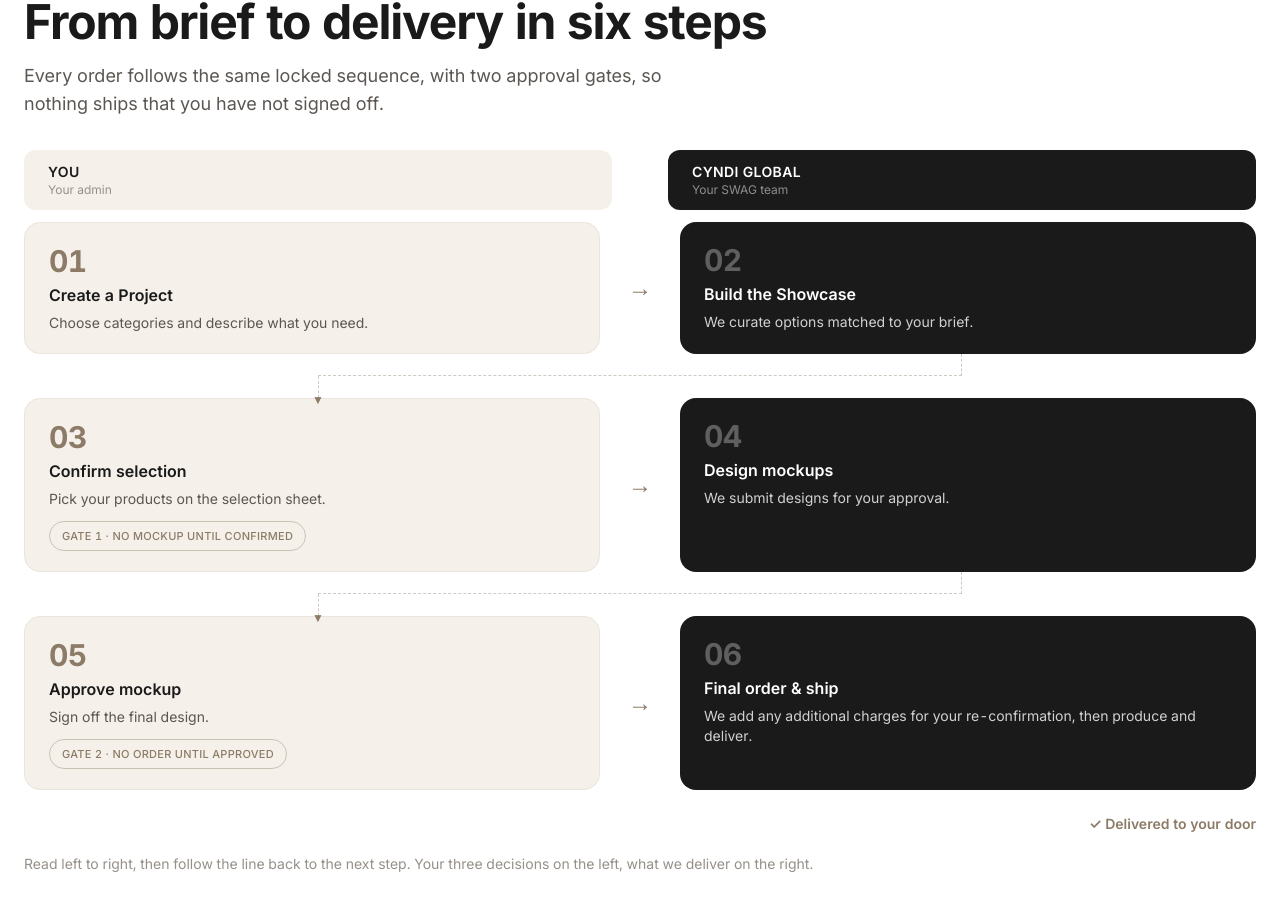
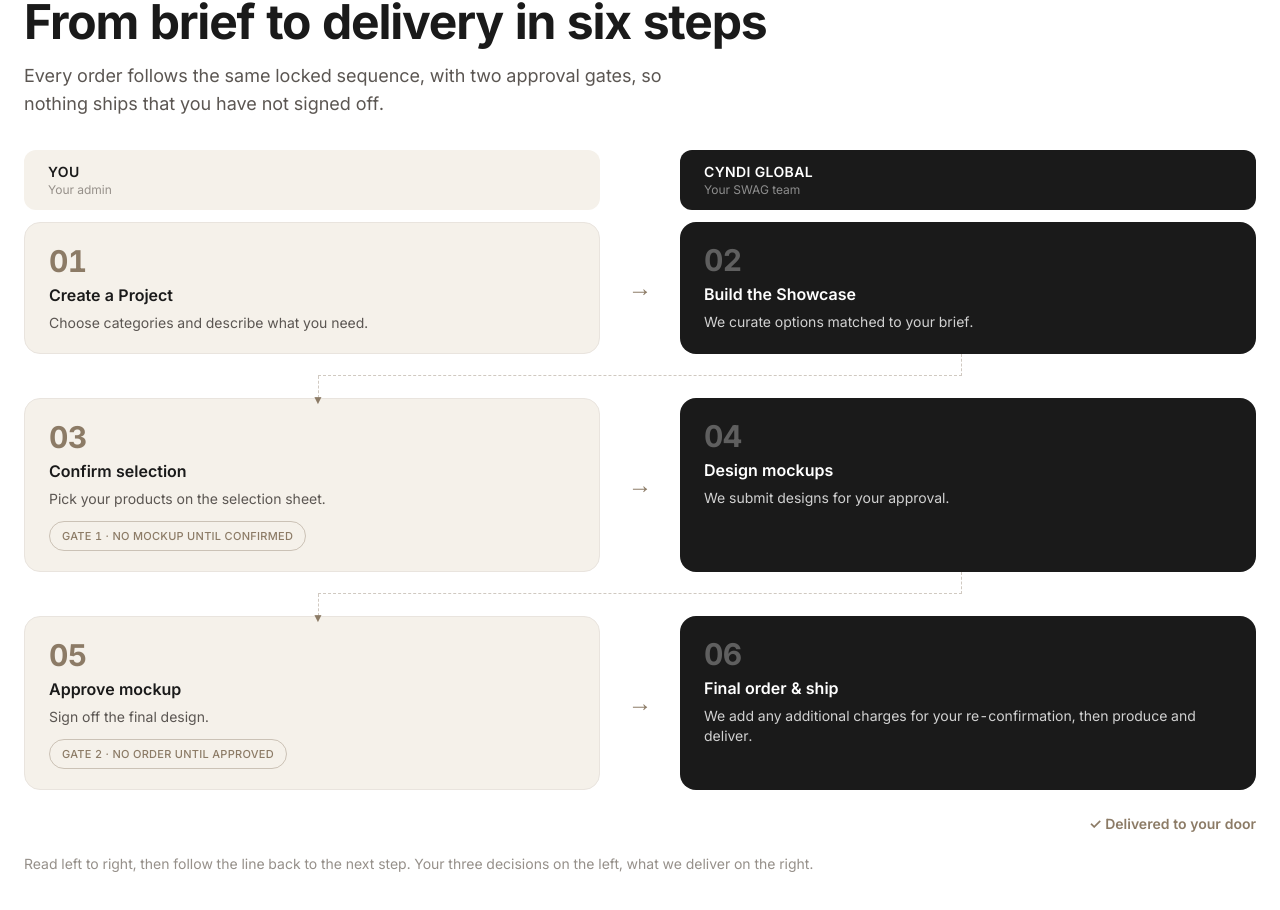
Before and after one commit to Georgiazhu/cyndi-global-platform, a React (Vite) app: page / in a window 1280 px wide. Shown: the part 1884-2794 px from the top of the page. Built offline with nearby package versions, Linux system fonts and the light colour scheme.

Commit message:
style(home): align SixSteps header columns with cards (gap-3)

```diff
--- a/src/sections/SixSteps.jsx
+++ b/src/sections/SixSteps.jsx
@@ -29,7 +29,7 @@ export default function SixSteps() {
   const pairs = [0, 2, 4].map((i) => [steps[i], steps[i + 1]])
   return (
     <Section id="how" title="From brief to delivery in six steps" intro="Every order follows the same locked sequence, with two approval gates, so nothing ships that you have not signed off.">
-      <div className="hidden md:grid grid-cols-[1fr_56px_1fr] mb-3">
+      <div className="hidden md:grid grid-cols-[1fr_56px_1fr] gap-3 mb-3">
         <div className="rounded-xl bg-oat-soft px-6 py-3 text-sm font-semibold uppercase tracking-wide text-ink">
           You<span className="block text-xs font-normal normal-case tracking-normal text-muted">Your admin</span>
         </div>
```
